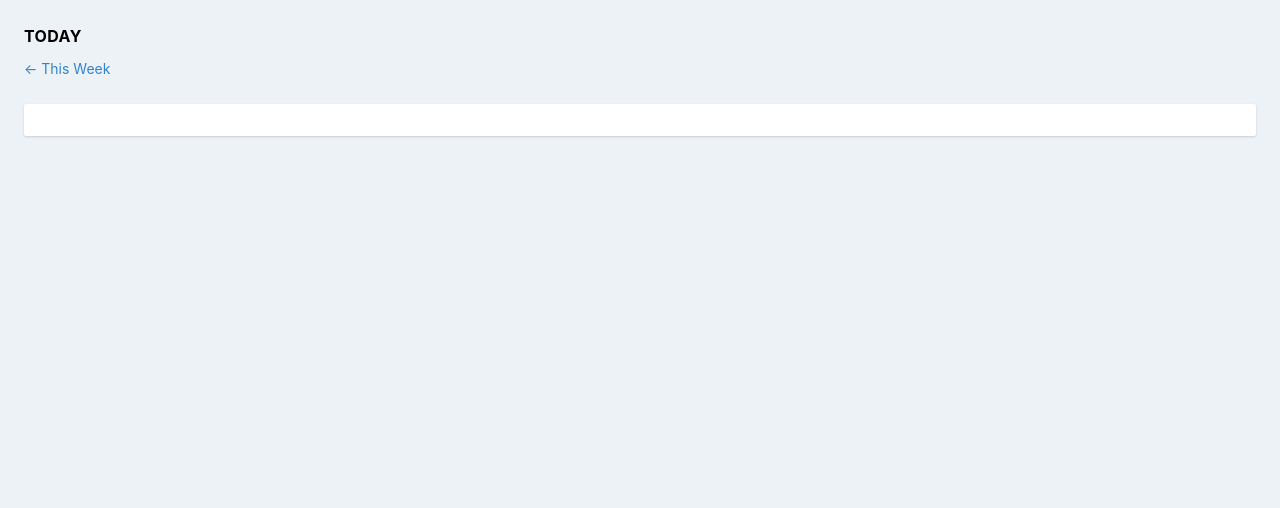
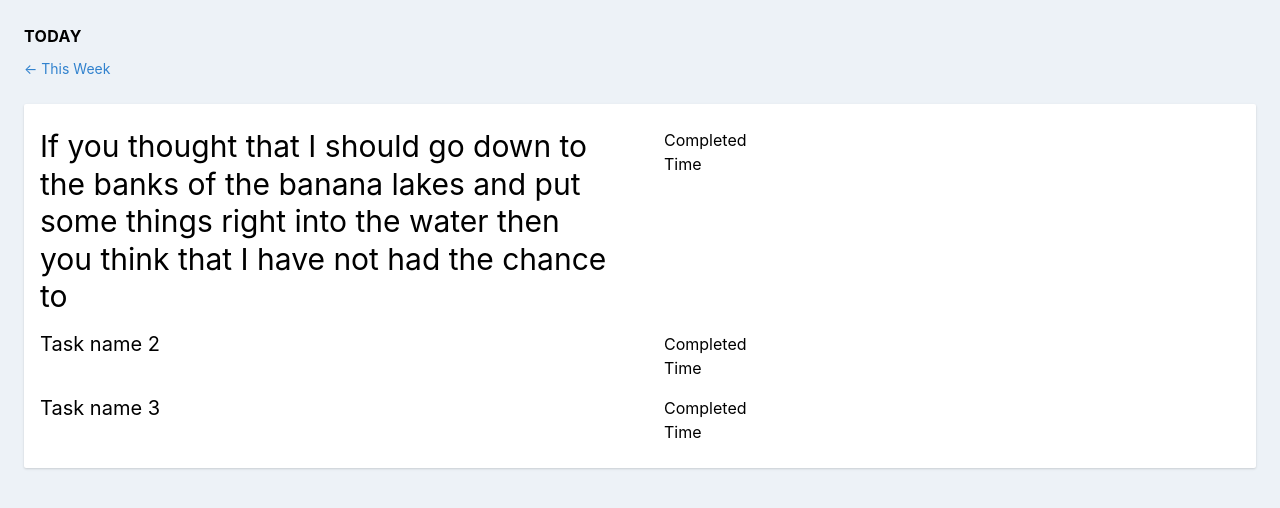
Before and after one commit to joshcanhelp/p-journal-theme, a website built with Parcel: page today.html in a window 1280 px wide. Built offline with nearby package versions, Linux system fonts and the light colour scheme.

Commit message:
Today layout

```diff
--- a/css/master.css
+++ b/css/master.css
@@ -31,27 +31,40 @@ body {
   @apply p-4 bg-white rounded-sm text-black mb-4 shadow;
 }
 
+.flexy {
+  @apply flex flex-col;
+
+  > * {
+    @apply flex-1;
+  }
+}
+
 .day-listing {
-  @apply card cursor-pointer block no-underline flex flex-col;
+  @apply card cursor-pointer block no-underline;
 
   &:hover {
     @apply shadow-lg;
   }
 
   &__date {
-    @apply flex-1 text-sm uppercase tracking-wide p-1 leading-tight;
+    @apply text-sm uppercase tracking-wide p-1 leading-tight;
   }
 
   &__attr {
-    @apply flex-1 px-6 text-center;
+    @apply px-0 py-1 text-center;
   }
 }
 
 @media (min-width: 768px) {
-  .day-listing {
+  .day-listing__attr {
+    @apply px-6 py-0;
+  }
+
+  .flexy {
     @apply flex flex-row;
   }
 }
+
 
 .pill {
   @apply block rounded-lg flex flex-row bg-gray-400;
@@ -81,4 +94,20 @@ body {
   }
 }
 
+.task {
+  @apply py-2;
+
+  &__name {
+    @apply leading-tight text-xl;
+  }
+
+  &__ctrl {
+    @apply pl-12;
+  }
+
+  &:first-child .task__name {
+    @apply text-3xl;
+  }
+}
+
 @tailwind utilities;
--- a/history.html
+++ b/history.html
@@ -15,7 +15,7 @@
         <a href="index.html" class="nav-link">This Week →</a>
       </p>
 
-      <a class="day-listing" href="yesterday.html">
+      <a class="day-listing flexy" href="yesterday.html">
         <h2 class="day-listing__date"><strong>Yesterday</strong><br>2019-04-19</h2>
 
         <div class="day-listing__attr">
@@ -40,7 +40,7 @@
         </div>
       </a>
 
-      <a class="day-listing" href="yesterday.html">
+      <a class="day-listing flexy" href="yesterday.html">
         <h2 class="day-listing__date"><strong>Friday</strong><br>2019-04-16</h2>
 
         <div class="day-listing__attr">
--- a/index.html
+++ b/index.html
@@ -14,7 +14,7 @@
         <a href="history.html" class="nav-link">← History</a>
       </p>
 
-      <a class="day-listing" href="today.html">
+      <a class="day-listing flexy" href="today.html">
         <h2 class="day-listing__date"><strong>Today</strong><br>2019-04-20</h2>
 
         <div class="day-listing__attr">
@@ -39,7 +39,7 @@
         </div>
       </a>
 
-      <a class="day-listing flex md:flex-row flex-col" href="tomorrow.html">
+      <a class="day-listing flexy" href="tomorrow.html">
         <h2 class="day-listing__date"><strong>Wed</strong><br>2019-04-21</h2>
 
         <div class="day-listing__attr">
@@ -48,13 +48,11 @@
             <span class="pill__right">4</span>
           </span>
         </div>
-
         <div class="day-listing__attr"></div>
-
         <div class="day-listing__attr"></div>
       </a>
 
-      <a class="day-listing flex md:flex-row flex-col" href="tomorrow.html">
+      <a class="day-listing flexy" href="tomorrow.html">
         <h2 class="day-listing__date"><strong>Thurs</strong><br>2019-04-22</h2>
 
         <div class="day-listing__attr">
@@ -63,9 +61,7 @@
             <span class="pill__right">7</span>
           </span>
         </div>
-
         <div class="day-listing__attr"></div>
-
         <div class="day-listing__attr"></div>
       </a>
 
--- a/today.html
+++ b/today.html
@@ -16,6 +16,37 @@
 
       <div class="card">
 
+        <div class="task flexy">
+          <div class="task__name">
+            If you thought that I should go down to the banks of the banana lakes and put some things right into
+            the water then you think that I have not had the chance to
+          </div>
+          <div class="task__ctrl">
+            <p>Completed</p>
+            <p>Time</p>
+          </div>
+        </div>
+
+        <div class="task flexy">
+          <div class="task__name">
+            Task name 2
+          </div>
+          <div class="task__ctrl">
+            <p>Completed</p>
+            <p>Time</p>
+          </div>
+        </div>
+
+        <div class="task flexy">
+          <div class="task__name">
+            Task name 3
+          </div>
+          <div class="task__ctrl">
+            <p>Completed</p>
+            <p>Time</p>
+          </div>
+        </div>
+
       </div>
     </div>
 
```
